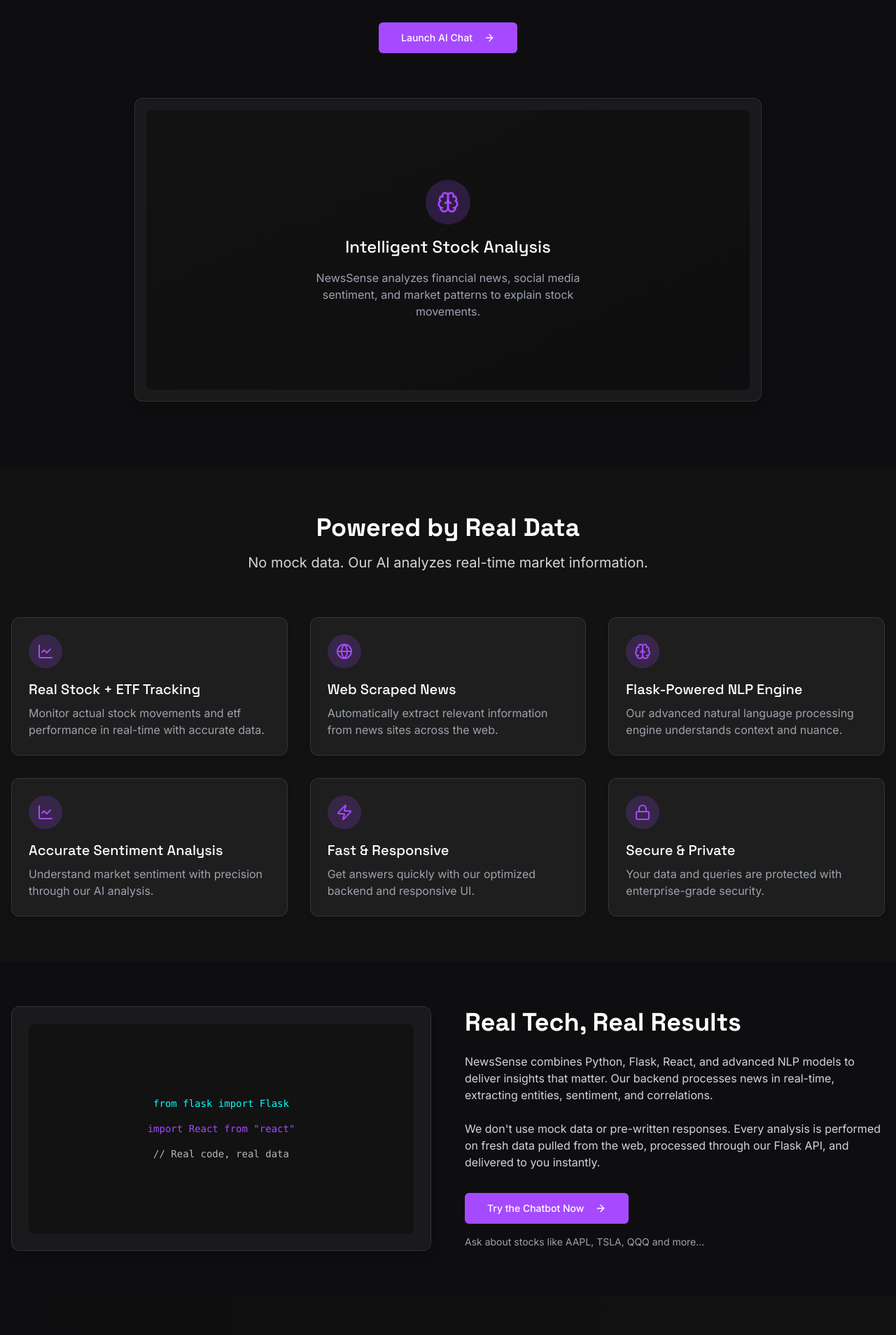
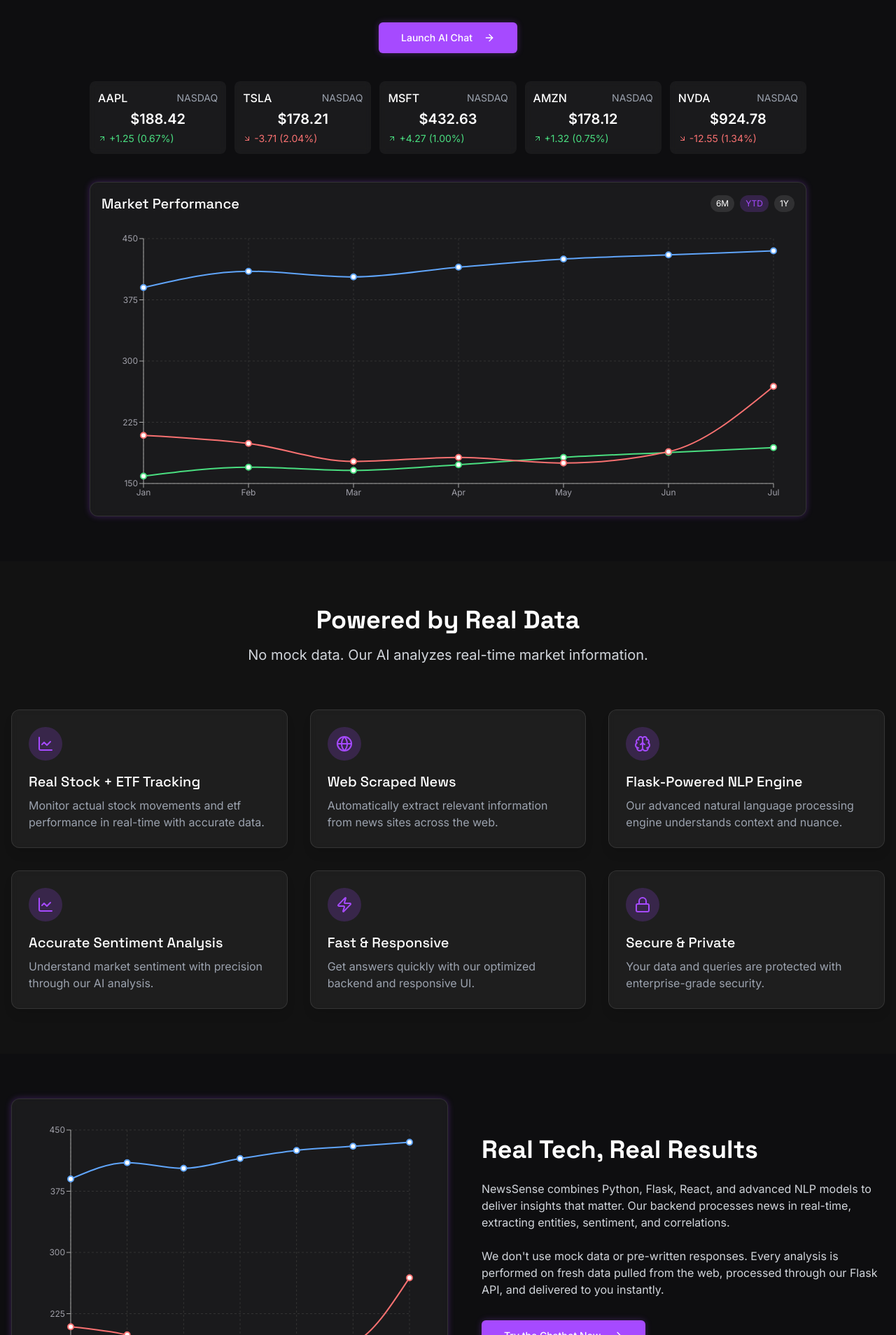
Before and after one commit to sachinnotmainacc/sense-stock-insight, a React (Vite) app: page / in a window 1280 px wide. Shown: the part 272-2180 px from the top of the page at 70% size. Built offline with nearby package versions, Linux system fonts and the light colour scheme.

Commit message:
feat: Improve landing page design
Enhance the landing page with stock graphs and a more professional look.

```diff
--- /dev/null
+++ b/src/components/StockChart.tsx
@@ -0,0 +1,95 @@
+
+import { LineChart, Line, XAxis, YAxis, CartesianGrid, Tooltip, ResponsiveContainer } from 'recharts';
+import { ChartContainer, ChartTooltip, ChartTooltipContent } from "@/components/ui/chart";
+
+// Sample stock data
+const data = [
+  { date: 'Jan', AAPL: 159, TSLA: 209, MSFT: 390 },
+  { date: 'Feb', AAPL: 170, TSLA: 199, MSFT: 410 },
+  { date: 'Mar', AAPL: 166, TSLA: 177, MSFT: 403 },
+  { date: 'Apr', AAPL: 173, TSLA: 182, MSFT: 415 },
+  { date: 'May', AAPL: 182, TSLA: 175, MSFT: 425 },
+  { date: 'Jun', AAPL: 188, TSLA: 189, MSFT: 430 },
+  { date: 'Jul', AAPL: 194, TSLA: 269, MSFT: 435 },
+];
+
+const chartConfig = {
+  AAPL: {
+    label: "Apple Inc.",
+    color: "#4ade80"
+  },
+  TSLA: {
+    label: "Tesla Inc.",
+    color: "#f87171"
+  },
+  MSFT: {
+    label: "Microsoft Corp.",
+    color: "#60a5fa"
+  },
+};
+
+interface StockChartProps {
+  className?: string;
+}
+
+const StockChart = ({ className }: StockChartProps) => {
+  return (
+    <div className={`h-[300px] md:h-[400px] w-full ${className}`}>
+      <ChartContainer config={chartConfig} className="h-full w-full">
+        <ResponsiveContainer width="100%" height="100%">
+          <LineChart
+            data={data}
+            margin={{ top: 20, right: 30, left: 0, bottom: 0 }}
+          >
+            <CartesianGrid strokeDasharray="3 3" stroke="#333" />
+            <XAxis
+              dataKey="date"
+              stroke="#aaa"
+              tick={{ fill: '#aaa' }}
+            />
+            <YAxis
+              stroke="#aaa"
+              tick={{ fill: '#aaa' }}
+              domain={['auto', 'auto']}
+            />
+            <ChartTooltip
+              content={({ active, payload }) => (
+                <ChartTooltipContent
+                  active={active}
+                  payload={payload}
+                  indicator="dot"
+                />
+              )}
+            />
+            <Line
+              type="monotone"
+              dataKey="AAPL"
+              stroke="#4ade80"
+              strokeWidth={2}
+              dot={{ r: 4 }}
+              activeDot={{ r: 6 }}
+            />
+            <Line
+              type="monotone"
+              dataKey="TSLA"
+              stroke="#f87171"
+              strokeWidth={2}
+              dot={{ r: 4 }}
+              activeDot={{ r: 6 }}
+            />
+            <Line
+              type="monotone"
+              dataKey="MSFT"
+              stroke="#60a5fa"
+              strokeWidth={2}
+              dot={{ r: 4 }}
+              activeDot={{ r: 6 }}
+            />
+          </LineChart>
+        </ResponsiveContainer>
+      </ChartContainer>
+    </div>
+  );
+};
+
+export default StockChart;
--- /dev/null
+++ b/src/components/StockOverview.tsx
@@ -0,0 +1,40 @@
+
+import { ArrowUpRight, ArrowDownRight } from "lucide-react";
+
+interface StockItemProps {
+  symbol: string;
+  price: string;
+  change: string;
+  percentage: string;
+  positive: boolean;
+}
+
+const StockItem = ({ symbol, price, change, percentage, positive }: StockItemProps) => {
+  return (
+    <div className="flex flex-col space-y-1 bg-white/5 rounded-lg p-3 backdrop-blur-sm">
+      <div className="flex justify-between items-center">
+        <span className="font-medium">{symbol}</span>
+        <span className="text-sm text-gray-400">NASDAQ</span>
+      </div>
+      <div className="text-xl font-semibold">${price}</div>
+      <div className={`flex items-center text-sm ${positive ? 'text-green-400' : 'text-red-400'}`}>
+        {positive ? <ArrowUpRight className="h-3 w-3 mr-1" /> : <ArrowDownRight className="h-3 w-3 mr-1" />}
+        {change} ({percentage})
+      </div>
+    </div>
+  );
+};
+
+const StockOverview = () => {
+  return (
+    <div className="grid grid-cols-2 sm:grid-cols-3 md:grid-cols-5 gap-3 w-full">
+      <StockItem symbol="AAPL" price="188.42" change="+1.25" percentage="0.67%" positive={true} />
+      <StockItem symbol="TSLA" price="178.21" change="-3.71" percentage="2.04%" positive={false} />
+      <StockItem symbol="MSFT" price="432.63" change="+4.27" percentage="1.00%" positive={true} />
+      <StockItem symbol="AMZN" price="178.12" change="+1.32" percentage="0.75%" positive={true} />
+      <StockItem symbol="NVDA" price="924.78" change="-12.55" percentage="1.34%" positive={false} />
+    </div>
+  );
+};
+
+export default StockOverview;
--- a/src/pages/Index.tsx
+++ b/src/pages/Index.tsx
@@ -5,6 +5,8 @@ import { Button } from "@/components/ui/button";
 import Navbar from "@/components/Navbar";
 import Footer from "@/components/Footer";
 import FeatureCard from "@/components/FeatureCard";
+import StockChart from "@/components/StockChart";
+import StockOverview from "@/components/StockOverview";
 
 const Index = () => {
   return (
@@ -12,7 +14,7 @@ const Index = () => {
       <Navbar />
 
       {/* Hero Section */}
-      <section className="pt-32 pb-16 md:pt-40 md:pb-24">
+      <section className="pt-32 pb-8 md:pt-40 md:pb-16">
         <div className="container mx-auto px-4">
           <div className="flex flex-col items-center text-center">
             <h1 className="font-grotesk text-4xl md:text-6xl font-bold leading-tight mb-6 max-w-3xl">
@@ -21,27 +23,28 @@ const Index = () => {
             <p className="text-xl text-gray-300 mb-8 max-w-2xl">
               Real-time AI that explains stock & fund drops with real news analysis.
             </p>
-            <Button asChild size="lg" className="bg-neon-purple hover:bg-neon-purple/80 text-white">
+            <Button asChild size="lg" className="bg-neon-purple hover:bg-neon-purple/80 text-white shadow-glow-sm">
               <Link to="/chat" className="flex items-center">
                 Launch AI Chat <ArrowRight className="ml-2 h-4 w-4" />
               </Link>
             </Button>
 
-            {/* Hero Image or Animation */}
-            <div className="mt-16 w-full max-w-4xl p-4 glass-card rounded-xl overflow-hidden">
-              <div className="w-full h-[300px] md:h-[400px] bg-gradient-to-br from-darkbg-lighter to-darkbg flex items-center justify-center rounded-lg">
-                <div className="text-center p-8 max-w-md">
-                  <div className="flex justify-center mb-4">
-                    <div className="w-16 h-16 rounded-full bg-neon-purple/20 flex items-center justify-center">
-                      <Brain className="h-8 w-8 text-neon-purple" />
-                    </div>
-                  </div>
-                  <h3 className="text-xl md:text-2xl font-grotesk font-medium mb-4">Intelligent Stock Analysis</h3>
-                  <p className="text-gray-400">
-                    NewsSense analyzes financial news, social media sentiment, and market patterns to explain stock movements.
-                  </p>
+            {/* Market Overview */}
+            <div className="w-full max-w-5xl mt-10">
+              <StockOverview />
+            </div>
+
+            {/* Hero Chart */}
+            <div className="mt-10 w-full max-w-5xl p-4 glass-card rounded-xl shadow-glow-sm">
+              <div className="flex justify-between items-center mb-4">
+                <h3 className="text-xl font-grotesk font-medium">Market Performance</h3>
+                <div className="flex space-x-2">
+                  <span className="px-2 py-1 rounded-full text-xs bg-white/10">6M</span>
+                  <span className="px-2 py-1 rounded-full text-xs bg-neon-purple/20 text-neon-purple">YTD</span>
+                  <span className="px-2 py-1 rounded-full text-xs bg-white/10">1Y</span>
                 </div>
               </div>
+              <StockChart />
             </div>
           </div>
         </div>
@@ -99,14 +102,8 @@ const Index = () => {
         <div className="container mx-auto px-4">
           <div className="flex flex-col md:flex-row items-center md:space-x-12">
             <div className="md:w-1/2 mb-8 md:mb-0">
-              <div className="glass-card rounded-xl p-6 h-full">
-                <div className="bg-darkbg-lighter p-6 rounded-lg h-[300px] flex items-center justify-center">
-                  <div className="text-center">
-                    <code className="text-neon-cyan block mb-4 font-mono text-sm">{'from flask import Flask'}</code>
-                    <code className="text-neon-purple block mb-4 font-mono text-sm">{'import React from "react"'}</code>
-                    <code className="text-white/70 block font-mono text-sm">{'// Real code, real data'}</code>
-                  </div>
-                </div>
+              <div className="glass-card rounded-xl p-6 h-full shadow-glow-sm">
+                <StockChart className="h-[300px]" />
               </div>
             </div>
 
@@ -120,7 +117,7 @@ const Index = () => {
               <p className="text-gray-300 mb-8">
                 We don't use mock data or pre-written responses. Every analysis is performed on fresh data pulled from the web, processed through our Flask API, and delivered to you instantly.
               </p>
-              <Button asChild size="lg" className="bg-neon-purple hover:bg-neon-purple/80 text-white">
+              <Button asChild size="lg" className="bg-neon-purple hover:bg-neon-purple/80 text-white shadow-glow-sm">
                 <Link to="/chat" className="flex items-center">
                   Try the Chatbot Now <ArrowRight className="ml-2 h-4 w-4" />
                 </Link>
@@ -142,7 +139,7 @@ const Index = () => {
           <p className="text-xl text-gray-300 mb-8 max-w-2xl mx-auto">
             Start a conversation with NewsSense AI and get real answers about market movements.
           </p>
-          <Button asChild size="lg" className="bg-neon-purple hover:bg-neon-purple/80 text-white">
+          <Button asChild size="lg" className="bg-neon-purple hover:bg-neon-purple/80 text-white shadow-glow-sm">
             <Link to="/chat" className="flex items-center">
               Try the Chatbot Now <ArrowRight className="ml-2 h-4 w-4" />
             </Link>
```
